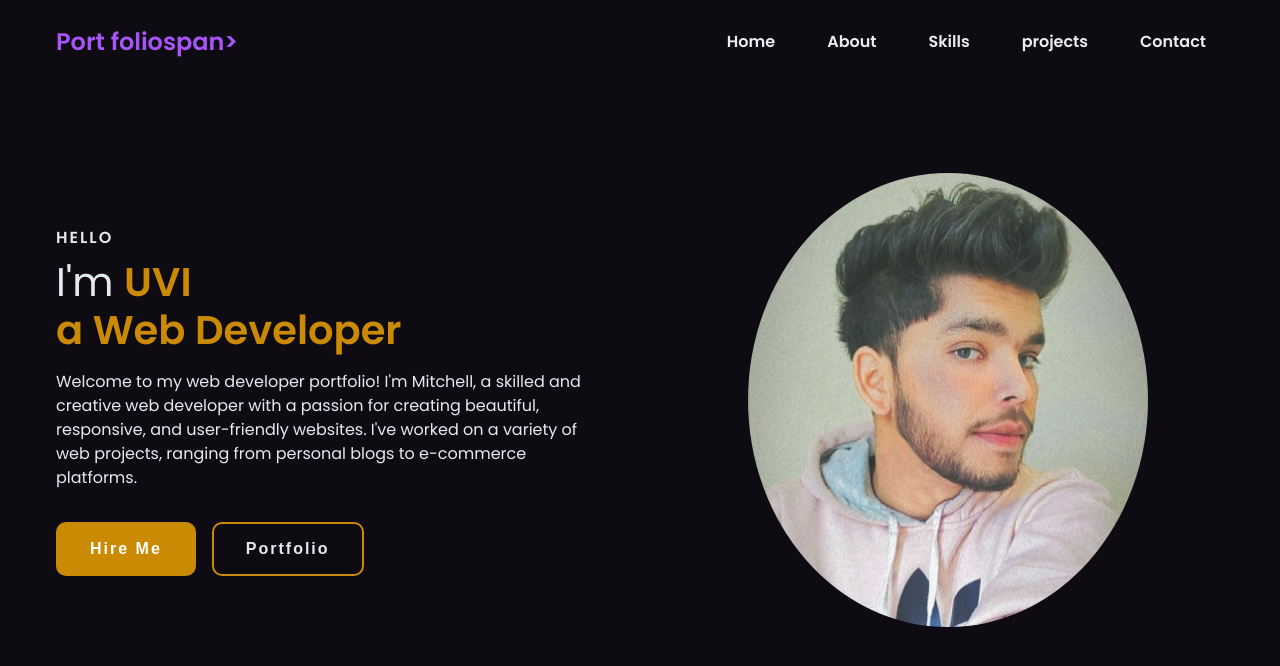
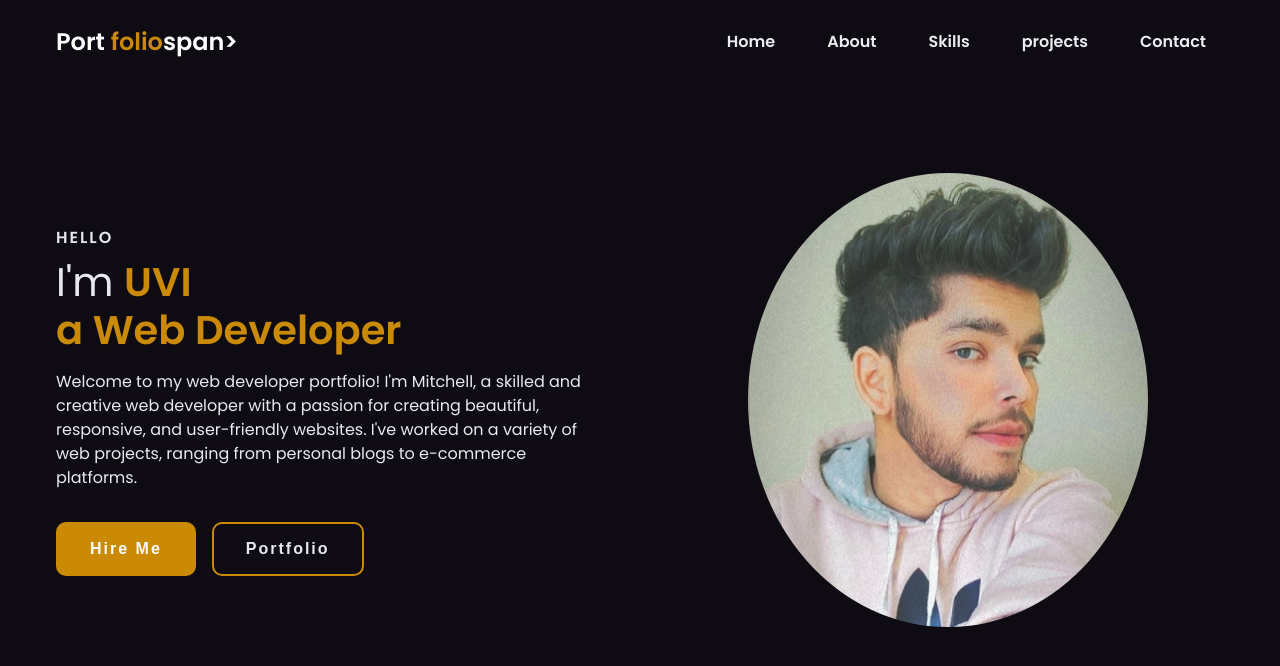
Before and after one commit to udayrajwarkade0/portfolio, a plain HTML site: page index.html in a window 1280 px wide. Drawn offline with nearby package versions, Linux system fonts and the light colour scheme.

Commit message:
Update style.css

```diff
--- a/style.css
+++ b/style.css
@@ -265,8 +265,12 @@ nav {
 nav .logo a {
   font-size: 1.5rem;
   font-weight: 600;
-  color: var(--primary-color);
+  color: white;
   transition: 0.3s;
+}
+
+nav .logo a span{
+  color: var(--secondary-color);
 }
 nav .logo a:hover {
   color: var(--primary-color-dark);
```
